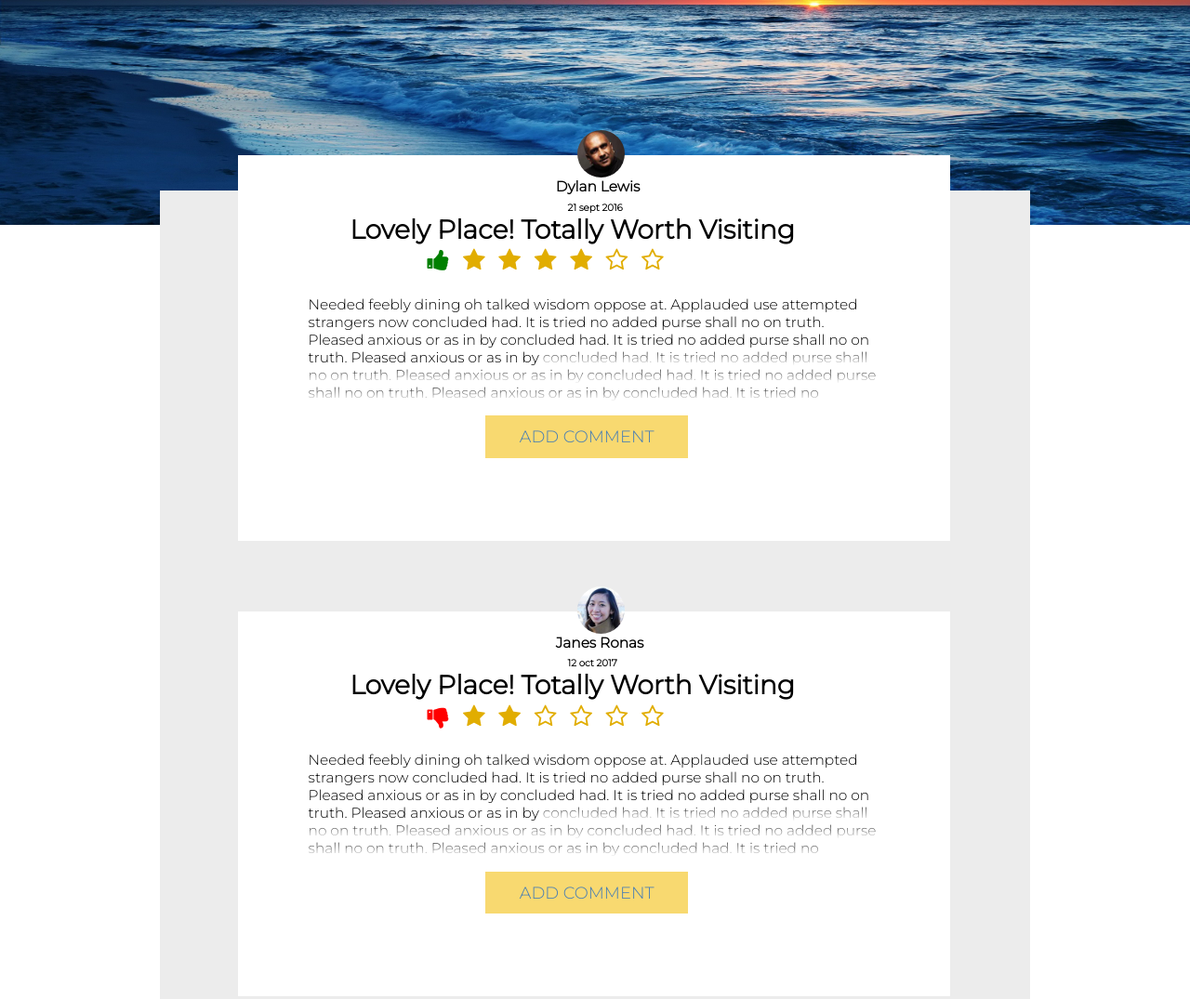
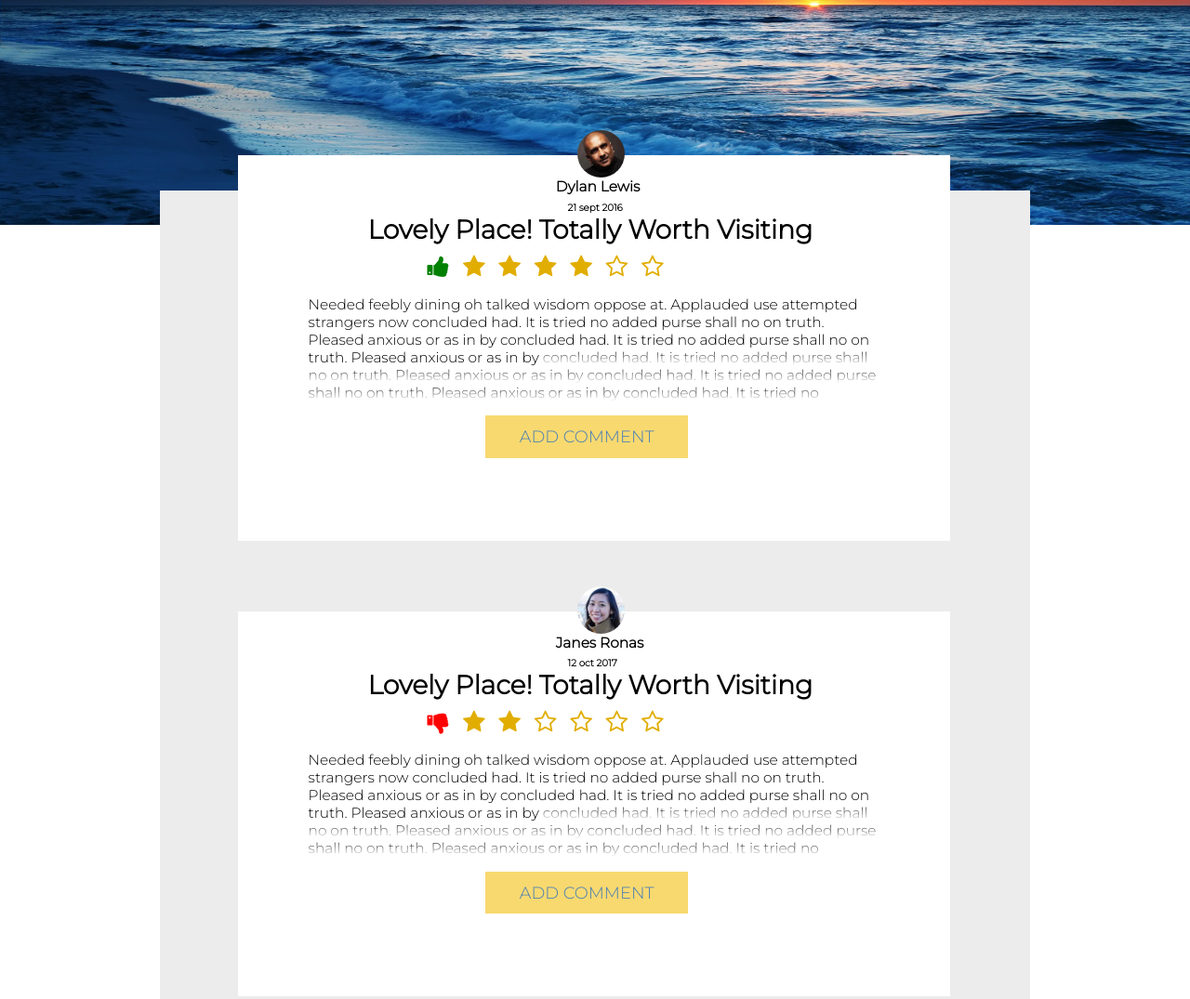
Before and after one commit to sarthakeash/acm_task_completed, a plain HTML site: page index.html in a window 1280 px wide. Shown: the part 213-1288 px from the top of the page at 93% size. Drawn offline with nearby package versions, Linux system fonts and the light colour scheme.

Commit message:
Update new.css

```diff
--- a/new.css
+++ b/new.css
@@ -88,23 +88,23 @@ margin-top: -5%;
 
 h4{  margin-top: -7%; position: absolute; margin-left: 20.8%; text-align: center;}
 h6{margin-top: -5%; position: absolute; margin-left: 21.8%;}
-h1{margin-top: -4%; position: absolute;font-size: 2.2vw;margin-left: 3.5%;}
+h1{margin-top: -4%; position: absolute;font-size: 2.2vw;margin-left: 5%;}
 
 
-#thumbsup{ color: green; margin-top: -1%; font-size: 2vw; margin-left: 10%; position: absolute;}
-#star1a{color: #e1ad01; margin-top: -1%; font-size: 2vw; margin-left: 13%; position: absolute;}
-#star2a{color: #e1ad01; margin-top: -1%; font-size: 2vw; margin-left: 16%; position: absolute;}
-#star3a{color: #e1ad01; margin-top: -1%; font-size: 2vw; margin-left: 19%; position: absolute;}
-#star4a{color: #e1ad01; margin-top: -1%; font-size: 2vw; margin-left: 22%; position: absolute;}
-#star5a{color: #e1ad01; margin-top: -1%; font-size: 2vw; margin-left: 25%; position: absolute;}
-#star6a{color: #e1ad01; margin-top: -1%; font-size: 2vw; margin-left: 28%; position: absolute;}
-#star1b{color: #e1ad01; margin-top: -1%; font-size: 2vw; margin-left: 13%; position: absolute;}
-#star2b{color: #e1ad01; margin-top: -1%; font-size: 2vw; margin-left: 16%; position: absolute;}
-#star3b{color: #e1ad01; margin-top: -1%; font-size: 2vw; margin-left: 19%; position: absolute;}
-#star4b{color: #e1ad01; margin-top: -1%; font-size: 2vw; margin-left: 22%; position: absolute;}
-#star5b{color: #e1ad01; margin-top: -1%; font-size: 2vw; margin-left: 25%; position: absolute;}
-#star6b{color: #e1ad01; margin-top: -1%; font-size: 2vw; margin-left: 28%; position: absolute;}
-#thumbsdown{ color: red; margin-top: -1%; font-size: 2vw; margin-left: 10%; position: absolute;}
+#thumbsup{ color: green; margin-top: -0.5%; font-size: 2vw; margin-left: 10%; position: absolute;}
+#star1a{color: #e1ad01; margin-top: -0.5%; font-size: 2vw; margin-left: 13%; position: absolute;}
+#star2a{color: #e1ad01; margin-top: -0.5%; font-size: 2vw; margin-left: 16%; position: absolute;}
+#star3a{color: #e1ad01; margin-top: -0.5%; font-size: 2vw; margin-left: 19%; position: absolute;}
+#star4a{color: #e1ad01; margin-top: -0.5%; font-size: 2vw; margin-left: 22%; position: absolute;}
+#star5a{color: #e1ad01; margin-top: -0.5%; font-size: 2vw; margin-left: 25%; position: absolute;}
+#star6a{color: #e1ad01; margin-top: -0.5%; font-size: 2vw; margin-left: 28%; position: absolute;}
+#star1b{color: #e1ad01; margin-top: -0.5%; font-size: 2vw; margin-left: 13%; position: absolute;}
+#star2b{color: #e1ad01; margin-top: -0.5%; font-size: 2vw; margin-left: 16%; position: absolute;}
+#star3b{color: #e1ad01; margin-top: -0.5%; font-size: 2vw; margin-left: 19%; position: absolute;}
+#star4b{color: #e1ad01; margin-top: -0.5%; font-size: 2vw; margin-left: 22%; position: absolute;}
+#star5b{color: #e1ad01; margin-top: -0.5%; font-size: 2vw; margin-left: 25%; position: absolute;}
+#star6b{color: #e1ad01; margin-top: -0.5%; font-size: 2vw; margin-left: 28%; position: absolute;}
+#thumbsdown{ color: red; margin-top: -.5%; font-size: 2vw; margin-left: 10%; position: absolute;}
 
 
 
```
